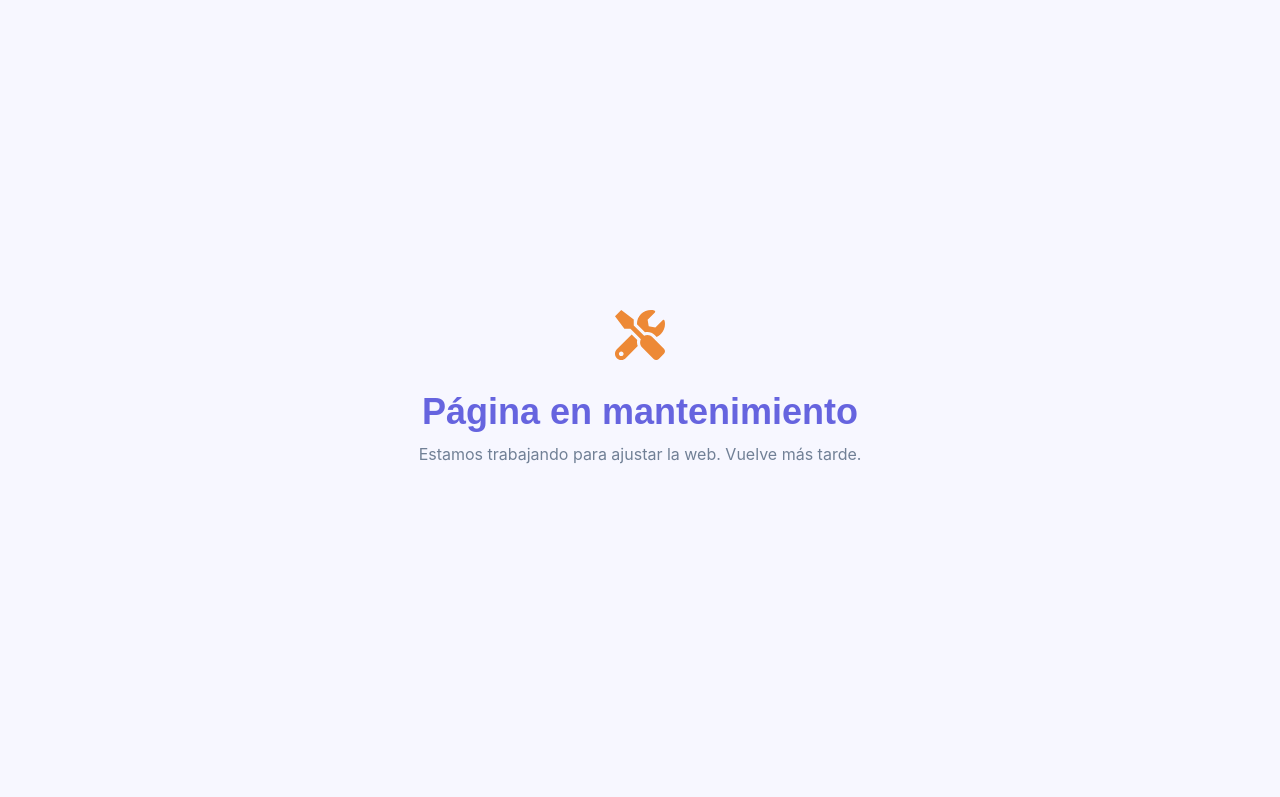
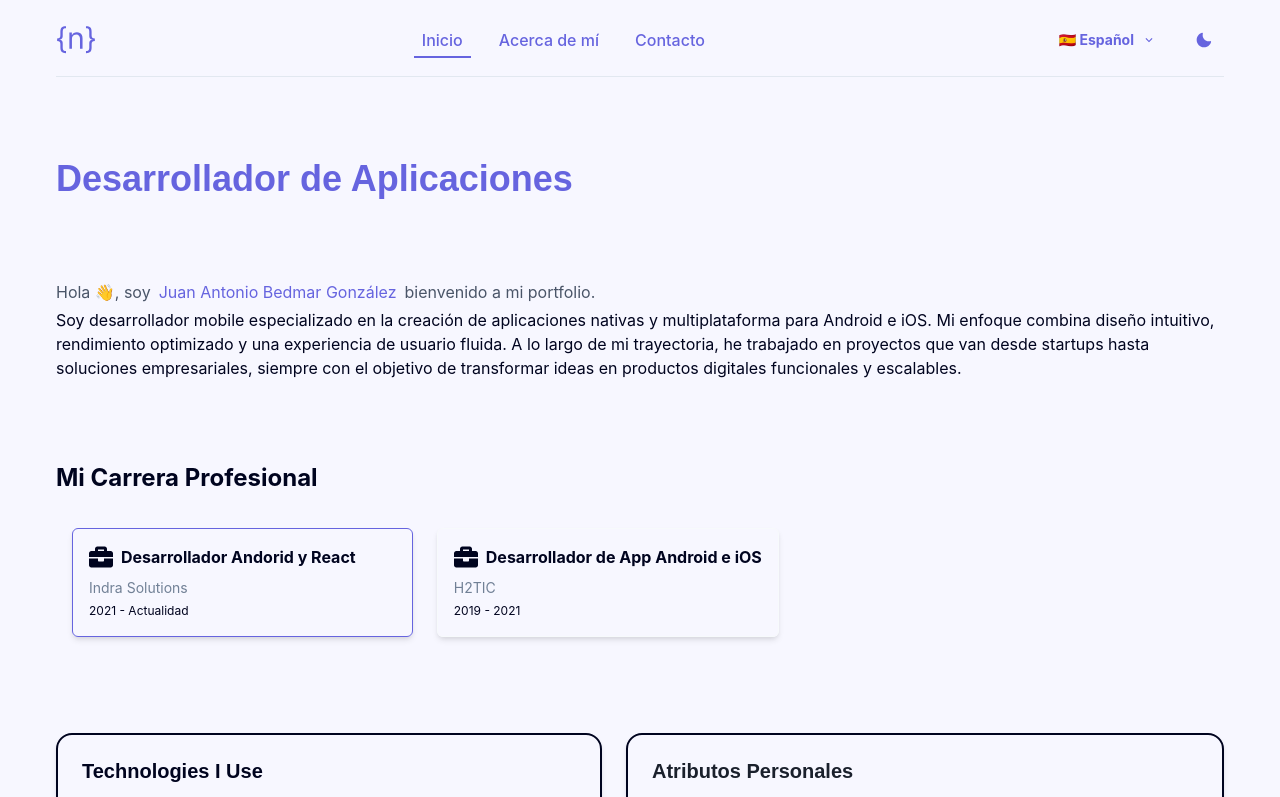
Before and after one commit to NonoDev-72/portfolio, a React (Vite) app: page / in a window 1280 px wide. Shown: the top 797 px of the page. Built offline with nearby package versions, Linux system fonts and the light colour scheme.

Commit message:
fixed: color Text NavLink name

```diff
--- a/src/pages/HomePage.tsx
+++ b/src/pages/HomePage.tsx
@@ -1,5 +1,5 @@
 import { useTranslation } from '../commons/hooks/useTranslation';
-import { Box, Heading, Spacer, Text, Image, Flex, HStack } from '@chakra-ui/react';
+import { Box, Heading, Spacer, Text, Flex, HStack, useColorModeValue, Link } from '@chakra-ui/react';
 import Skills from '../components/Skils';
 import PersonalAttributes from '../components/PersonalAttributes';
 import { NavLink } from 'react-router-dom';
@@ -18,7 +18,7 @@ const HomePage = () => {
                     <Text fontSize="md" color="gray.600">
                         {t('home.subtitle')}
                     </Text>
-                    <Text as={NavLink} to="/about">
+                    <Text as={NavLink} _hover={{ color: useColorModeValue("brand.accent", "brand.neon") }} to="/about">
                         {t('home.subtitlelink')}
                     </Text>
                     <Text fontSize="md" color="gray.600">
--- a/src/routes.tsx
+++ b/src/routes.tsx
@@ -4,6 +4,7 @@ import Header from './components/HeaderHome';
 import Footer from './components/Footer';
 import NotFoundPage from './pages/NotFoundPage';
 import MaintenancePage from './pages/MaintenancePage';
+import HomePage from './pages/HomePage';
 
 const AppRoutes = () => {
     return (
@@ -12,7 +13,7 @@ const AppRoutes = () => {
                 <Header />
                 <Box flex="1">
                     <Routes>
-                        <Route path="/" element={<MaintenancePage />} />
+                        <Route path="/" element={<HomePage />} />
                         <Route path="*" element={<NotFoundPage />} />
                     </Routes>
                 </Box>
--- a/src/theme/index.ts
+++ b/src/theme/index.ts
@@ -18,7 +18,7 @@ const colors = {
         light: '#F7F7FF',
         accentDark: '#4B4A9D',
         neonDark: '#00b368ff',
-        accentLight: '#D1D0FF',
+        accentLight: '#030303ff',
         accentTransparent: 'rgba(102, 100, 223, 0.8)',
         neonTransparent: 'rgba(0, 254, 155, 0.8)',
     },
```
